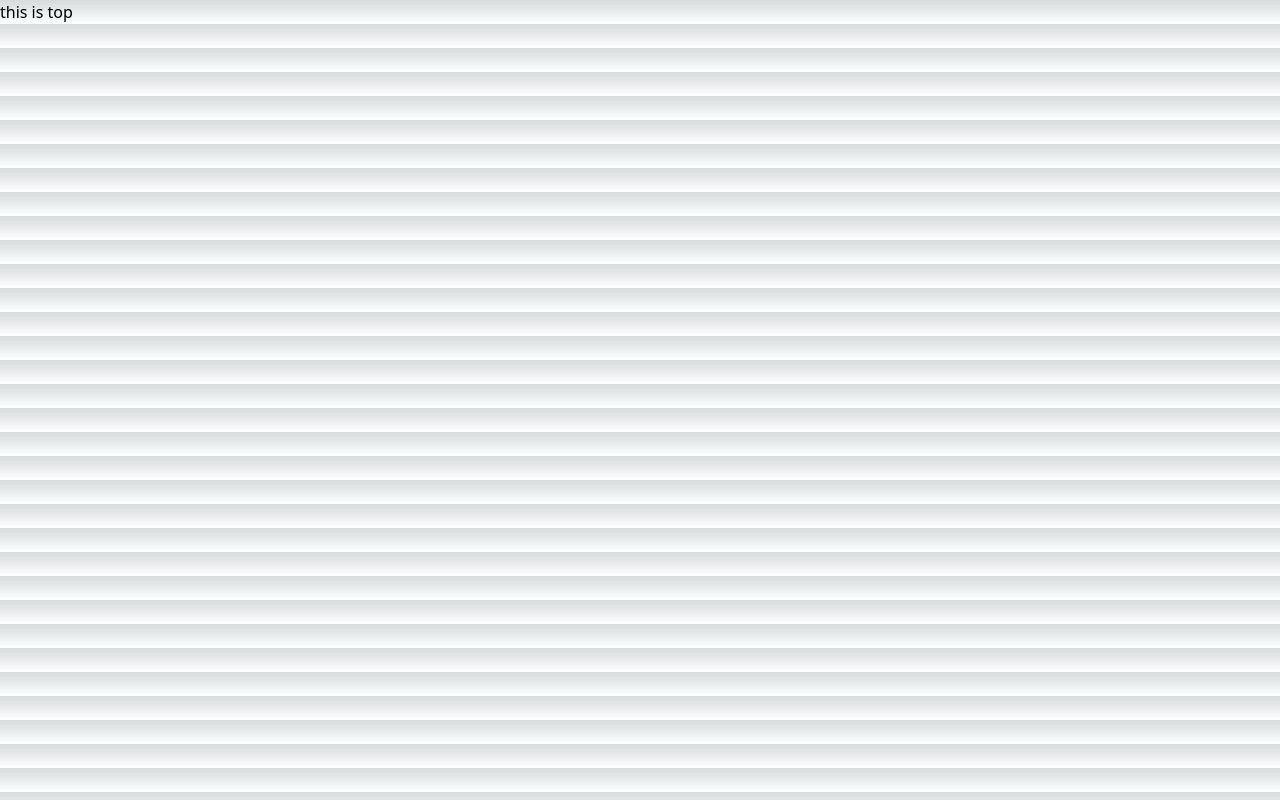
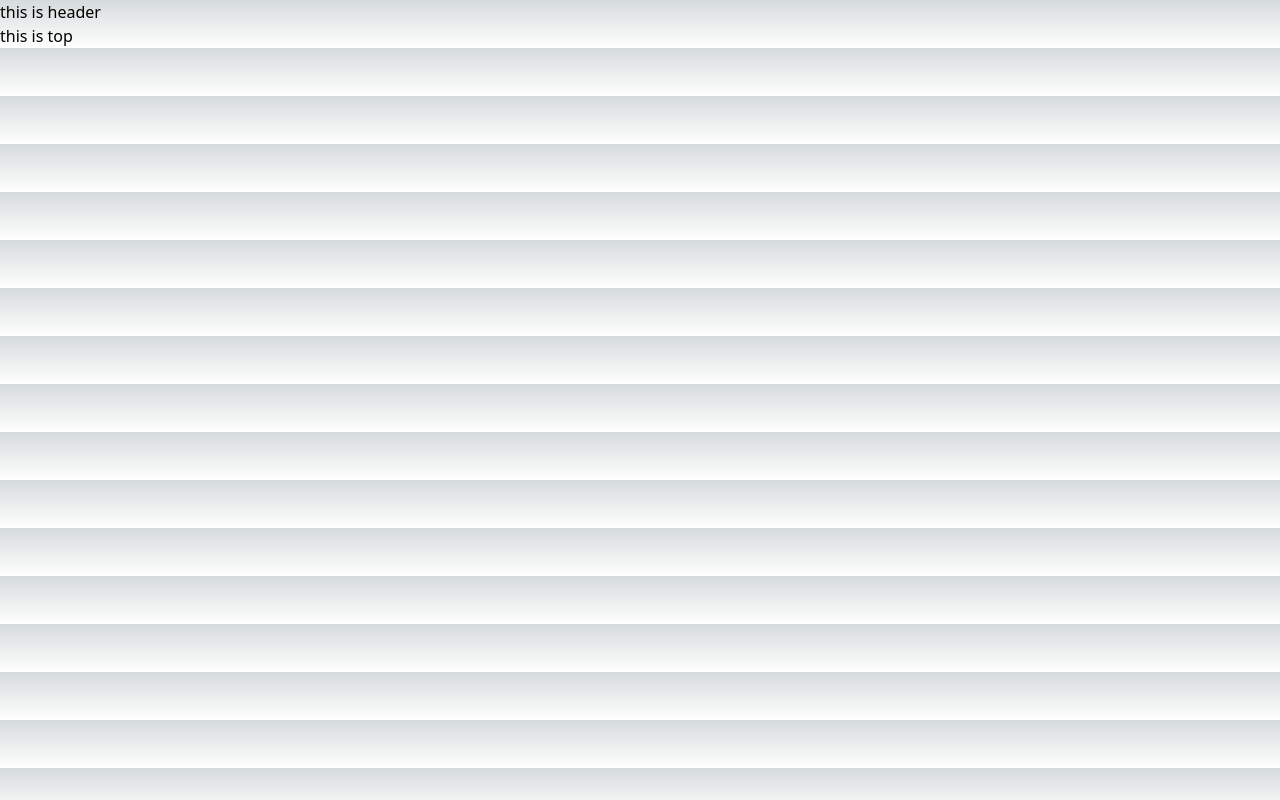
Before and after one commit to Sea10wood/tumaguro_frontend, a Next.js app: page / in a window 1280 px wide. Built offline with nearby package versions, Linux system fonts and the light colour scheme.

Commit message:
add:layoutの追加 #18

```diff
--- /dev/null
+++ b/src/components/common/Header.tsx
@@ -0,0 +1,3 @@
+export const Header = () => {
+    return <>this is header</>;
+};
--- /dev/null
+++ b/src/components/common/layout.tsx
@@ -0,0 +1,11 @@
+import { Box, Stack } from "@mui/material";
+import React from "react";
+import { Header } from "./Header";
+export const Layout = ({ children }: { children: React.ReactNode }) => {
+    return (
+        <Stack>
+            <Header />
+            <Box component="div">{children}</Box>
+        </Stack>
+    );
+};
--- a/src/pages/_app.tsx
+++ b/src/pages/_app.tsx
@@ -1,6 +1,11 @@
-import '@/styles/globals.css'
-import type { AppProps } from 'next/app'
+import { Layout } from "@/components/common/layout";
+import "@/styles/globals.css";
+import type { AppProps } from "next/app";
 
 export default function App({ Component, pageProps }: AppProps) {
-  return <Component {...pageProps} />
+    return (
+        <Layout>
+            <Component {...pageProps} />
+        </Layout>
+    );
 }
```
